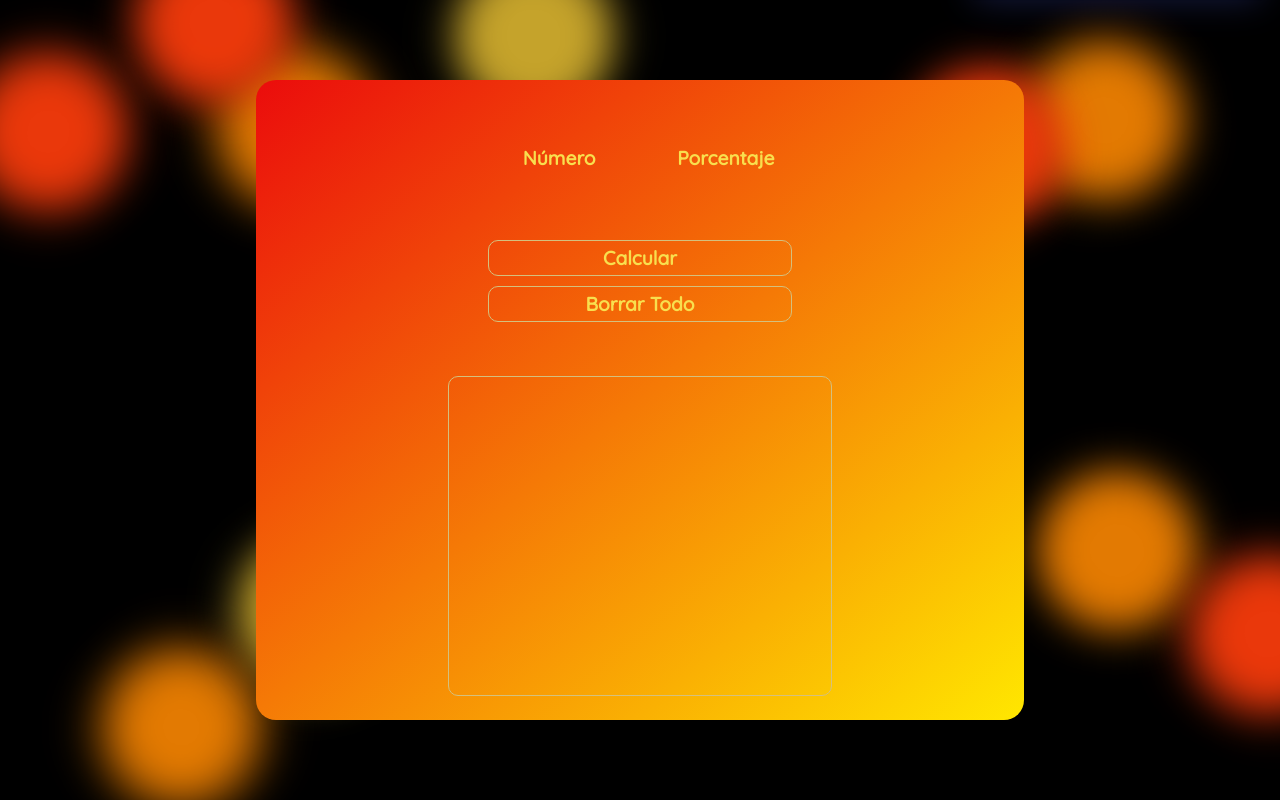
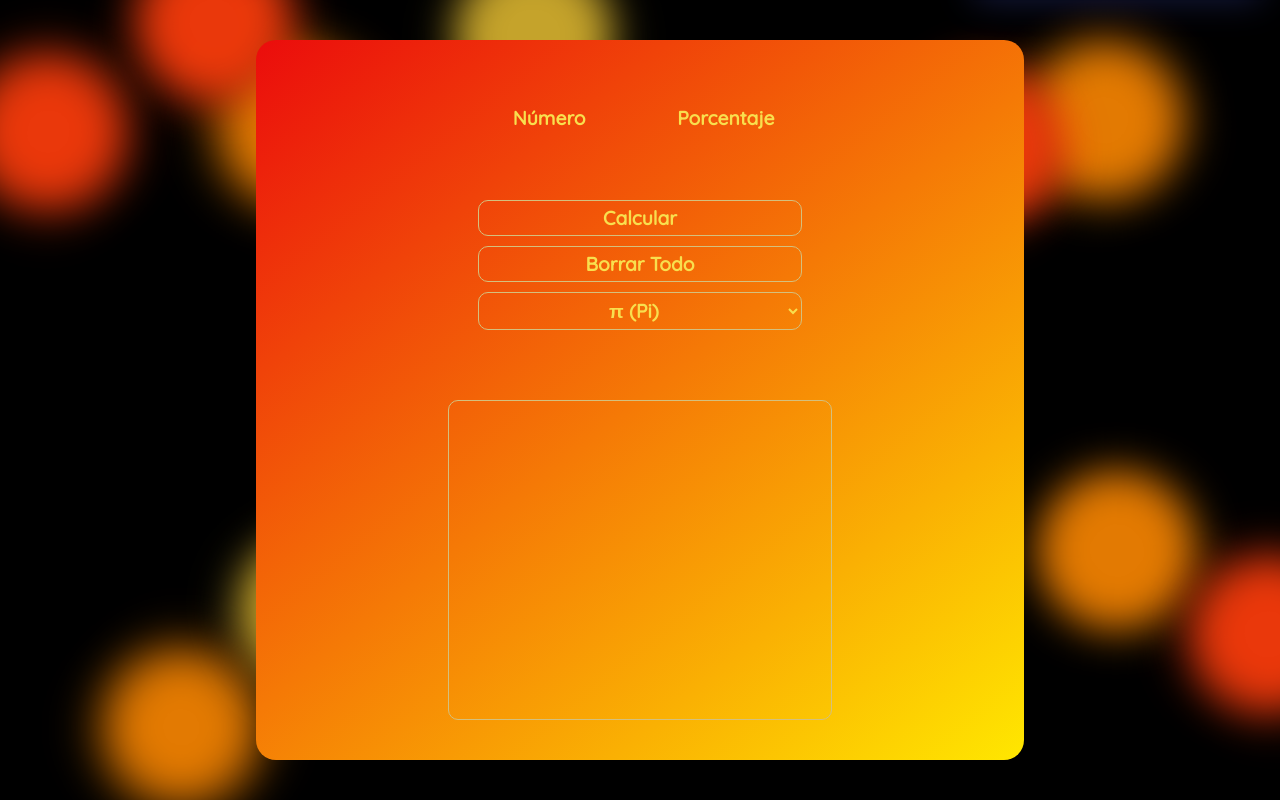
Before and after one commit to francolgonzalez/ProyectoFinalJsGonzalezFranco, a plain HTML site: page index.html in a window 1280 px wide. Drawn offline with nearby package versions, Linux system fonts and the light colour scheme; some packages are replaced by stand-ins of ours; a script that the page names is missing.

Commit message:
agregamos json, usamos fetch para traer la info y hacemos un change para poner el valor seleccionado en el select en el input porcentaje

```diff
--- a/css/style.css
+++ b/css/style.css
@@ -24,7 +24,7 @@ body {
     flex-direction: column;
     align-items: center;
     width: 60%;
-    height: 80%;
+    height: 90%;
     background: rgb(227,127,27);
     background: linear-gradient(321deg, rgba(227,127,27,1) 0%, rgba(255,231,0,1) 0%, rgba(235,12,12,1) 100%);
     border-radius: 20px;
@@ -35,7 +35,7 @@ body {
 }
 
 .inputsForm {
-    width: 120px;
+    width: 130px;
     height: 40px;
     border: none;
     background-color: transparent;
@@ -72,6 +72,11 @@ body {
     margin-bottom: 10px;
 }
 
+select {
+    text-align-last: center;
+}
+
+
 .btnForm:hover {
     transition-delay: 0.1s;
     background: rgb(128, 0, 0);
@@ -95,7 +100,7 @@ body {
     text-align: center;
     width: 30%;
     height: 40%;
-    top: 47%;
+    top: 50%;
 }
 
 
--- /dev/null
+++ b/datos/datos.json
@@ -0,0 +1,20 @@
+{
+    "constantes": [
+        {
+            "nombre": "π (Pi)",
+            "valor": 3.14159265359
+        },
+        {
+            "nombre": "φ (Phi)",
+            "valor": 1.61803398875
+        },
+        {
+            "nombre": "e (Euler)",
+            "valor": 2.71828182846
+        },
+        {
+            "nombre": "g (Gravedad)",
+            "valor": 9.81
+        }
+    ]
+}
--- a/index.html
+++ b/index.html
@@ -18,10 +18,12 @@
         <div class="btnContainer">
             <input class="btnForm" id="inputBtnCalcular" type="submit" value="Calcular">
             <input class="btnForm" id="inputBtnBorrar" type="submit" value="Borrar Todo">
+            <select name="opciones" id="selectConstantes" class="btnForm">
+            </select>
         </div>
     </form>
     </div>
-    <div id="calculosContainer" class="styleContainer"><h1>Calculos</h1></div>
+    <div id="calculosContainer" class="styleContainer"></div>
 
 
     <!-- --------------------------------------- -->
--- a/js/index.js
+++ b/js/index.js
@@ -5,6 +5,7 @@ const inputPorcentaje = document.querySelector ('#inputPorcentaje')
 const btnFormCalcular = document.querySelector ('#inputBtnCalcular')
 const btnFormBorrar = document.querySelector ('#inputBtnBorrar')
 const calculosContainer = document.querySelector ('#calculosContainer')
+const selectConstantes = document.querySelector ('#selectConstantes')
 
 const arrayCalculos = JSON.parse(localStorage.getItem('calculos')) || []
 
@@ -28,6 +29,28 @@ document.addEventListener('DOMContentLoaded', () => {
               background: "linear-gradient(to right, #00b09b, #96c93d)",
         }}).showToast();
     }, 5000)
+
+    fetch('./datos/datos.json')
+    .then(res => res.json())
+    .then(obj => {
+        const constantes = obj.constantes
+        for (const c of constantes) {
+            const option = document.createElement('option')
+            option.value = c.valor
+            option.text = c.nombre
+            selectConstantes.appendChild(option)
+        }
+    })
+})
+
+selectConstantes.addEventListener('change', () => {
+    const valorSeleccionado = parseFloat(selectConstantes.value)
+
+    if(!isNaN((valorSeleccionado))) {
+        inputPorcentaje.value = valorSeleccionado
+    } else {
+        inputPorcentaje.value = ''
+    }
 })
 
 
```
